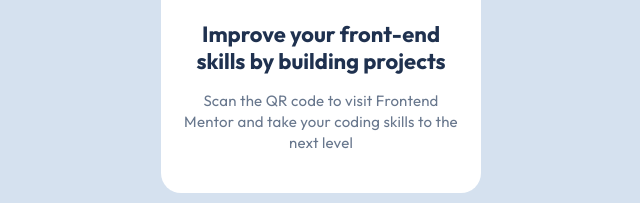
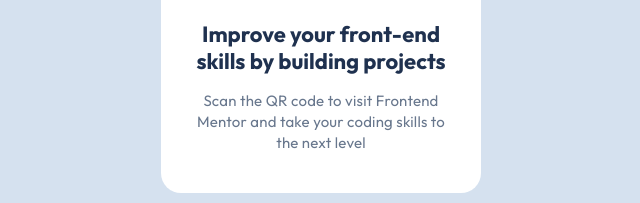
Before and after one commit to swapnil-pingale-dev/QR-code-component, a plain HTML site: page index.html in a window 1280 px wide. Shown: the part 457-660 px from the top of the page, 319-959 px from the left. Drawn offline with Linux system fonts and the light colour scheme.

Commit message:
add padding inline to text container

```diff
--- a/style.css
+++ b/style.css
@@ -62,6 +62,10 @@
   height: 100%;
 }
 
+.qr-text-content {
+    padding-inline: var(--spacing-200);
+}
+
 .qr-text-content h1 {
   font-weight: bold;
   line-height: var(--line-height-heading);
```
